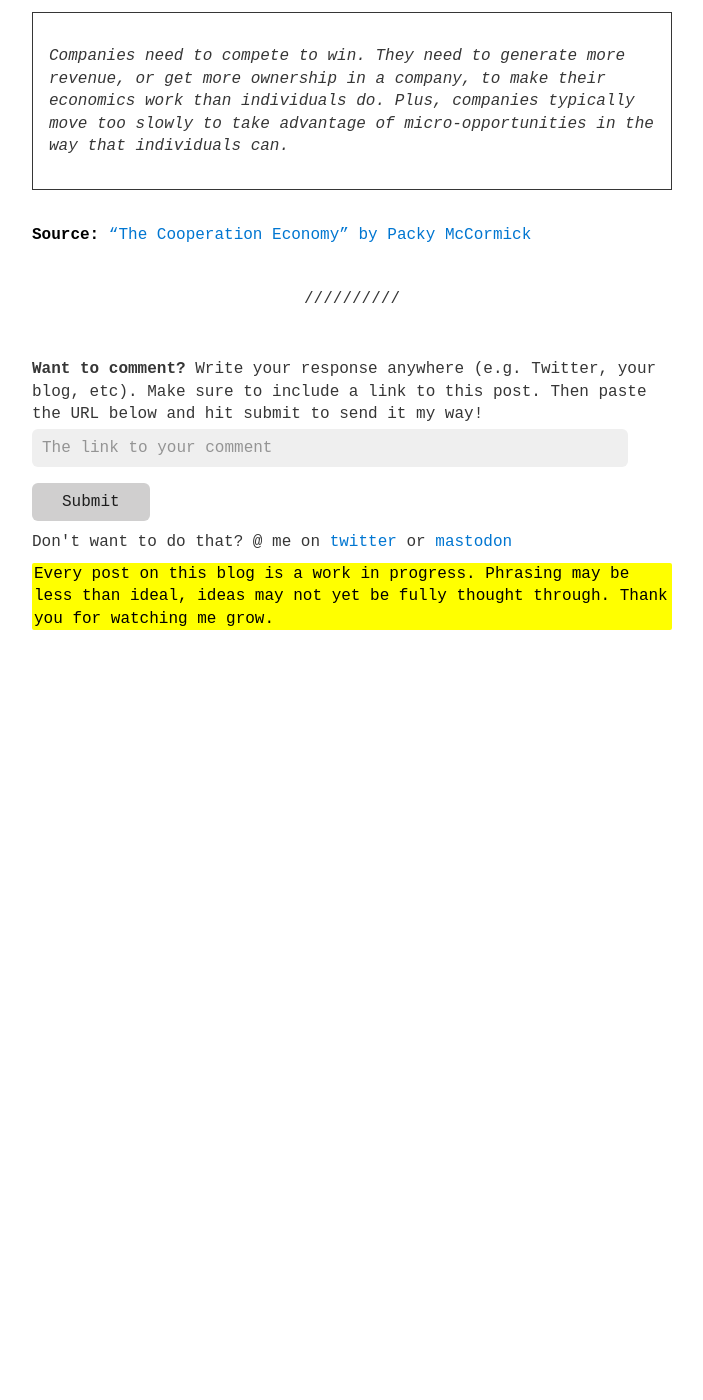
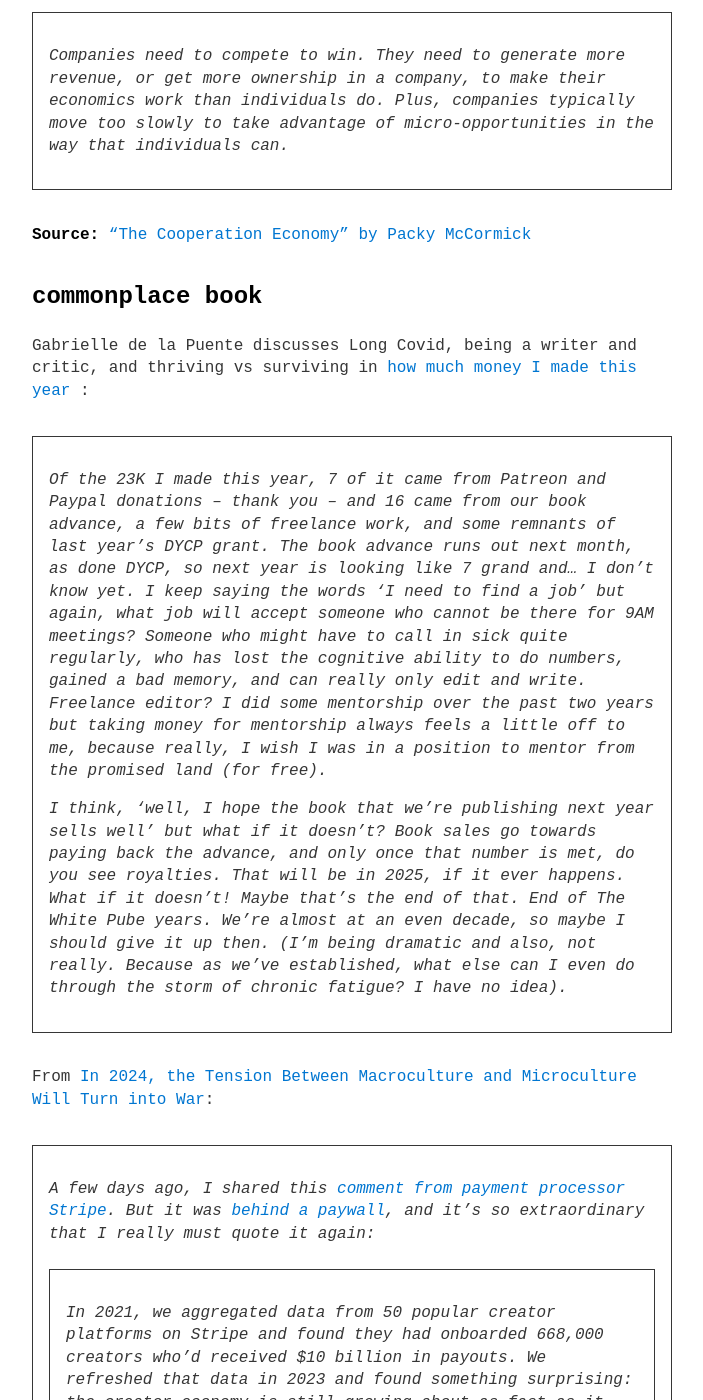
Before and after one commit to person-al/person-al.github.io, a Jekyll site: the page built from _posts/2021-06-14-🌰-big-businesses-need-to-compete-to-survive--small-companies-hit-profitability-sooner-and-easier.md, in a window 1280 px wide and 1400 px high, scrolled down 786 px. Shown: the whole window, without its empty margins (288-991 px from the left). Built offline with Jekyll 4.4.1, drawn with Linux system fonts in a browser that asks for light colours; before the commit the page ends 1416 px from its top, so only the background shows below that; some of the changed text lies outside the part shown.

Commit message:
schedule new posts

```diff
--- a/_posts/2021-06-14-🌰-big-businesses-need-to-compete-to-survive--small-companies-hit-profitability-sooner-and-easier.md
+++ b/_posts/2021-06-14-🌰-big-businesses-need-to-compete-to-survive--small-companies-hit-profitability-sooner-and-easier.md
@@ -4,6 +4,10 @@ date: 2021-06-14 sooner and easier\\n"
 layout: post
 status: published
 tags: business, economics
+updates:
+- date: 2024-01-20
+  text: Added commonplace book with Gabrielle de la Puente quote about the challenges
+    of running a one-person business.
 ---
 
 - Big companies are beholden to a variety of bosses-- including investors who, depending on whether the company is private or public, can expect 5-10% annual returns. Small businesses don't have that pressure-- they just need enough money to support a small team.
@@ -13,3 +17,19 @@ tags: business, economics
 > Companies need to compete to win. They need to generate more revenue, or get more ownership in a company, to make their economics work than individuals do. Plus, companies typically move too slowly to take advantage of micro-opportunities in the way that individuals can.
 
 **Source:** ["The Cooperation Economy" by Packy McCormick](https://www.notboring.co/p/the-cooperation-economy-)
+
+## commonplace book
+
+Gabrielle de la Puente discusses Long Covid, being a writer and critic, and thriving vs surviving in [how much money I made this year](https://thewhitepube.co.uk/blog/how-much-money-i-made-this-year/ ) :
+
+> Of the 23K I made this year, 7 of it came from Patreon and Paypal donations – thank you – and 16 came from our book advance, a few bits of freelance work, and some remnants of last year’s DYCP grant. The book advance runs out next month, as done DYCP, so next year is looking like 7 grand and… I don’t know yet. I keep saying the words ‘I need to find a job’ but again, what job will accept someone who cannot be there for 9AM meetings? Someone who might have to call in sick quite regularly, who has lost the cognitive ability to do numbers, gained a bad memory, and can really only edit and write. Freelance editor? I did some mentorship over the past two years but taking money for mentorship always feels a little off to me, because really, I wish I was in a position to mentor from the promised land (for free).
+>
+> I think, ‘well, I hope the book that we’re publishing next year sells well’ but what if it doesn’t? Book sales go towards paying back the advance, and only once that number is met, do you see royalties. That will be in 2025, if it ever happens. What if it doesn’t! Maybe that’s the end of that. End of The White Pube years. We’re almost at an even decade, so maybe I should give it up then. (I’m being dramatic and also, not really. Because as we’ve established, what else can I even do through the storm of chronic fatigue? I have no idea).
+
+From [In 2024, the Tension Between Macroculture and Microculture Will Turn into War](https://www.honest-broker.com/p/in-2024-the-tension-between-macroculture ):
+
+> A few days ago, I shared this [comment from payment processor Stripe](https://stripe.com/blog/creator-economy-2023). But it was [behind a paywall](https://www.honest-broker.com/p/music-journalism-has-a-problem), and it’s so extraordinary that I really must quote it again:
+>
+> > In 2021, we aggregated data from 50 popular creator platforms on Stripe and found they had onboarded 668,000 creators who’d received $10 billion in payouts. We refreshed that data in 2023 and found something surprising: the creator economy is still growing about as fast as it was in 2021. Today, those same 50 creator platforms have onboarded over 1 million creators and have paid out over $25 billion in earnings.
+>
+> In other words, legacy media is collapsing at the very moment that alternative platforms are booming.
```
Also changed, not shown: _posts/2024-02-05-🗨️-a-predictable-ui-is-a-good-one---until-generative-ai.md (added, +15 -0 lines), _posts/2024-02-12-🗨️-plagiarism-is-the-currency-of-the-internet.md (added, +21 -0 lines).
